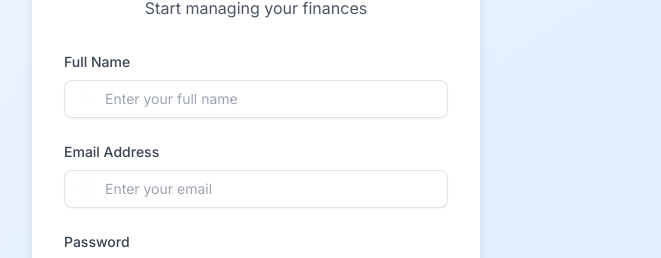
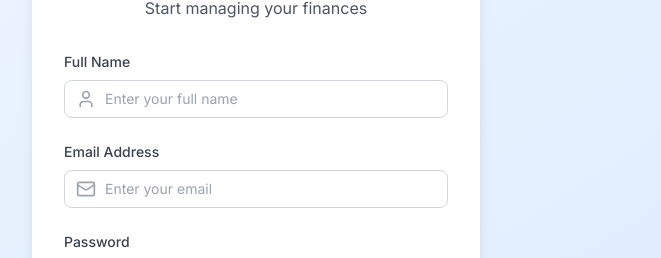
Before and after one commit to arjungautam1/APExpenseTrackerFrontend, a React (Vite) app: page /register in a window 1280 px wide. Shown: the part 172-430 px from the top of the page, without its empty margins (384-1045 px from the left). Built offline with nearby package versions, Linux system fonts and the light colour scheme; what @reactour/tour would draw is missing.

Commit message:
Fix input field gaps by creating proper input-with-icon class and updating all form components

```diff
--- a/src/components/Auth/LoginForm.tsx
+++ b/src/components/Auth/LoginForm.tsx
@@ -58,7 +58,7 @@ export function LoginForm() {
                   value={formData.email}
                   onChange={handleChange}
                   required
-                  className="input pl-10"
+                  className="input-with-icon"
                   placeholder="Enter your email"
                 />
               </div>
--- a/src/components/Auth/RegisterForm.tsx
+++ b/src/components/Auth/RegisterForm.tsx
@@ -69,7 +69,7 @@ export function RegisterForm() {
                   value={formData.name}
                   onChange={handleChange}
                   required
-                  className="input pl-10"
+                  className="input-with-icon"
                   placeholder="Enter your full name"
                 />
               </div>
@@ -87,7 +87,7 @@ export function RegisterForm() {
                   value={formData.email}
                   onChange={handleChange}
                   required
-                  className="input pl-10"
+                  className="input-with-icon"
                   placeholder="Enter your email"
                 />
               </div>
--- a/src/components/Common/CategorySelect.tsx
+++ b/src/components/Common/CategorySelect.tsx
@@ -104,7 +104,7 @@ export function CategorySelect({
           }
         }}
         required={required}
-        className={`${className} ${showCreateOption ? 'hover:ring-2 hover:ring-blue-100' : ''}`}
+        className={`w-full rounded-lg border border-gray-300 pl-10 pr-3 py-2 text-sm placeholder-gray-400 focus:border-primary-500 focus:outline-none focus:ring-1 focus:ring-primary-500 ${showCreateOption ? 'hover:ring-2 hover:ring-blue-100' : ''}`}
         disabled={isLoading}
       >
         <option value="">{isLoading ? 'Loading...' : placeholder}</option>
--- a/src/components/Dashboard/QuickAddTransaction.tsx
+++ b/src/components/Dashboard/QuickAddTransaction.tsx
@@ -489,7 +489,7 @@ export function QuickAddTransaction({ onClose, onSuccess }: QuickAddTransactionP
                       required
                       step="0.01"
                       min="0"
-                      className="input pl-10"
+                      className="input-with-icon"
                       placeholder="0.00"
                     />
                   </div>
@@ -535,7 +535,7 @@ export function QuickAddTransaction({ onClose, onSuccess }: QuickAddTransactionP
                         value={formData.investmentType}
                         onChange={handleChange}
                         required
-                        className="input pl-10"
+                        className="input-with-icon"
                       >
                         <option value="stocks">Stocks</option>
                         <option value="mutual_funds">Mutual Funds</option>
@@ -560,7 +560,7 @@ export function QuickAddTransaction({ onClose, onSuccess }: QuickAddTransactionP
                       value={formData.date}
                       onChange={handleChange}
                       required
-                      className="input pl-10"
+                      className="input-with-icon"
                     />
                   </div>
                 </div>
--- a/src/components/Loans/AddLoanModal.tsx
+++ b/src/components/Loans/AddLoanModal.tsx
@@ -64,7 +64,7 @@ export function AddLoanModal({ onClose, onSuccess }: AddLoanModalProps) {
               <label className="block text-sm font-medium text-gray-700 mb-2">Principal Amount</label>
               <div className="relative">
                 <DollarSign className="absolute left-3 top-1/2 -translate-y-1/2 h-5 w-5 text-gray-400" />
-                <input type="number" name="principalAmount" value={form.principalAmount} onChange={handleChange} required className="input pl-10" min="0" step="0.01" placeholder="10000" />
+                <input type="number" name="principalAmount" value={form.principalAmount} onChange={handleChange} required className="input-with-icon" min="0" step="0.01" placeholder="10000" />
               </div>
             </div>
             <div>
@@ -76,14 +76,14 @@ export function AddLoanModal({ onClose, onSuccess }: AddLoanModalProps) {
                 <label className="block text-sm font-medium text-gray-700 mb-2">Start Date</label>
                 <div className="relative">
                   <Calendar className="absolute left-3 top-1/2 -translate-y-1/2 h-5 w-5 text-gray-400" />
-                  <input type="date" name="startDate" value={form.startDate} onChange={handleChange} required className="input pl-10" />
+                  <input type="date" name="startDate" value={form.startDate} onChange={handleChange} required className="input-with-icon" />
                 </div>
               </div>
               <div>
                 <label className="block text-sm font-medium text-gray-700 mb-2">End Date</label>
                 <div className="relative">
                   <Calendar className="absolute left-3 top-1/2 -translate-y-1/2 h-5 w-5 text-gray-400" />
-                  <input type="date" name="endDate" value={form.endDate} onChange={handleChange} required className="input pl-10" />
+                  <input type="date" name="endDate" value={form.endDate} onChange={handleChange} required className="input-with-icon" />
                 </div>
               </div>
             </div>
--- a/src/styles/index.css
+++ b/src/styles/index.css
@@ -34,6 +34,10 @@
 
   .input {
     @apply w-full rounded-lg border border-gray-300 px-3 py-2 text-sm placeholder-gray-400 focus:border-primary-500 focus:outline-none focus:ring-1 focus:ring-primary-500;
+  }
+
+  .input-with-icon {
+    @apply w-full rounded-lg border border-gray-300 pl-10 pr-3 py-2 text-sm placeholder-gray-400 focus:border-primary-500 focus:outline-none focus:ring-1 focus:ring-primary-500;
   }
 
   .card {
```
